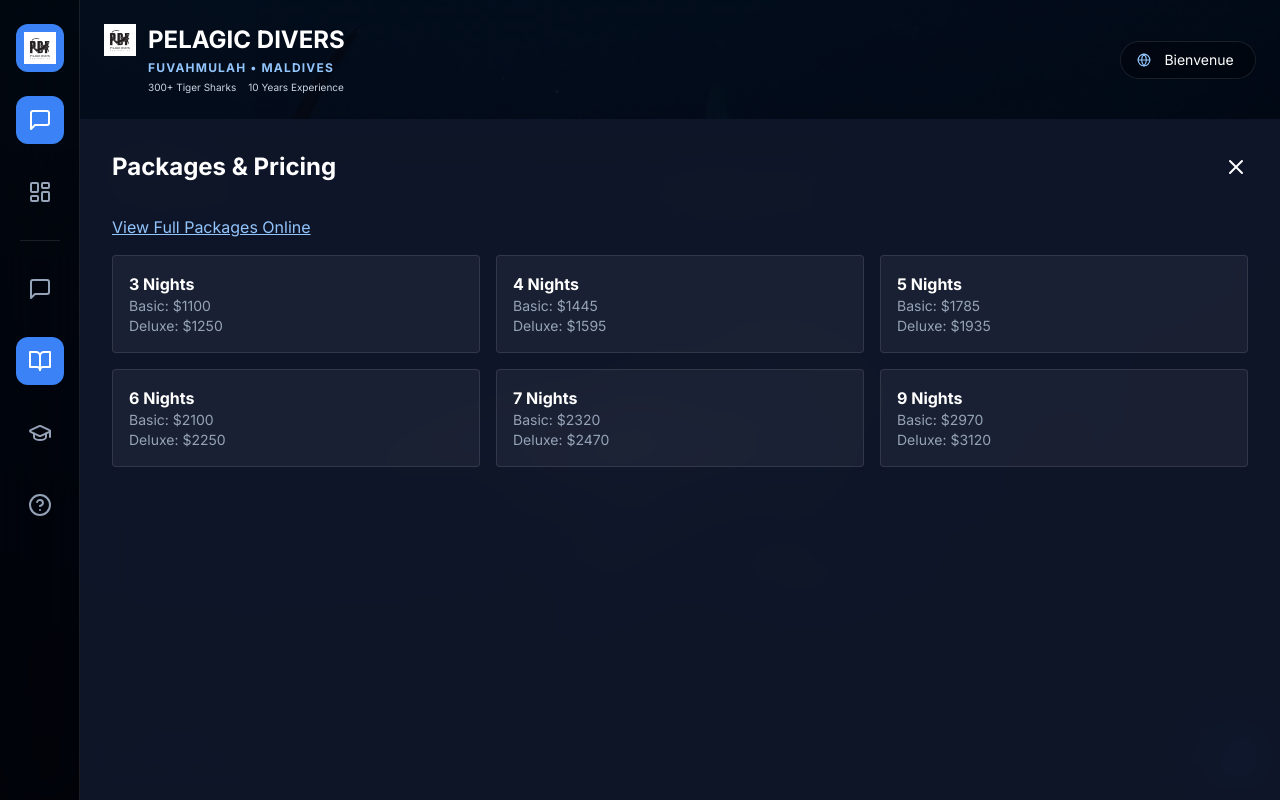
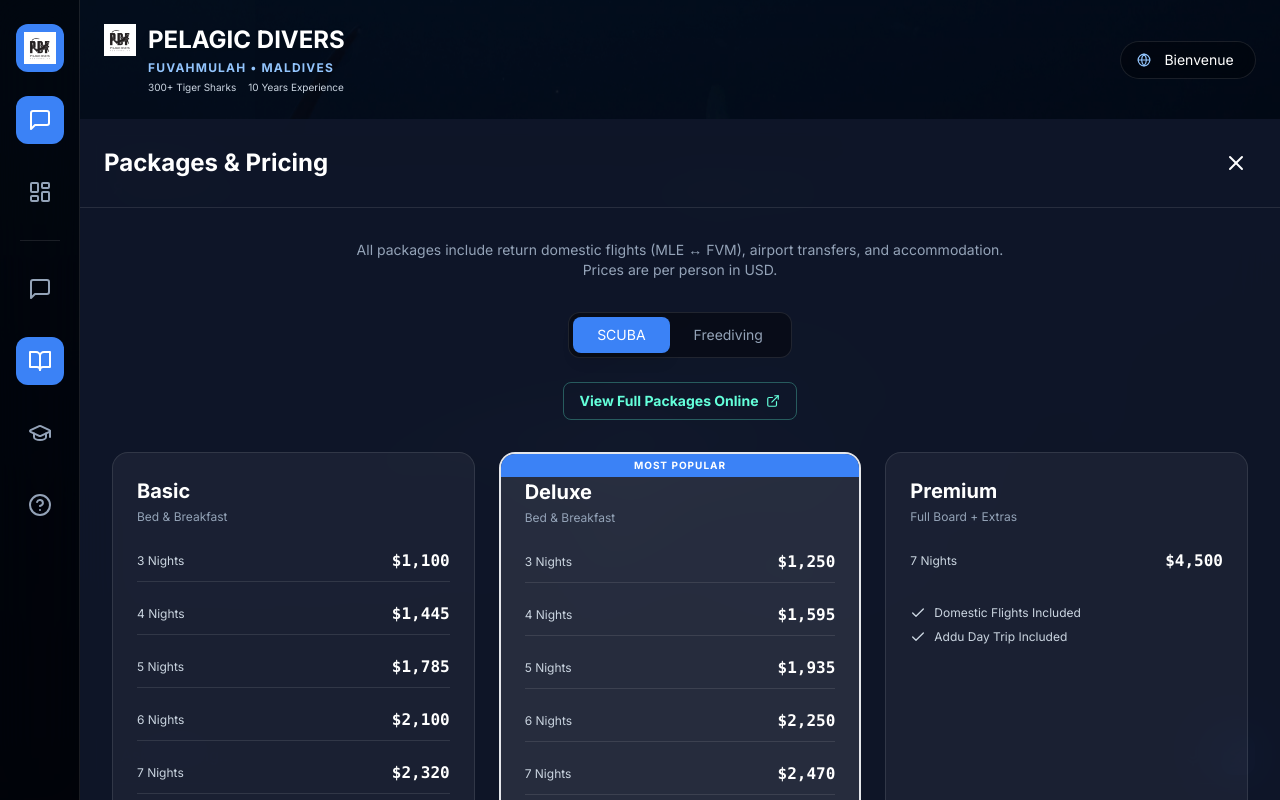
Before and after one commit to RogerHanney/Pelagic-Google-One, a React (Vite) app: page / in a window 1280 px wide. Both pictures are taken after a click on the button 39 px from the left and 361 px from the top of the page. Built offline with nearby package versions, Linux system fonts and the light colour scheme.

Commit message:
feat: use full Packages, Courses, FAQ components

```diff
--- a/src/App.tsx
+++ b/src/App.tsx
@@ -1,17 +1,18 @@
-import React, { useState, useEffect, useRef, useCallback, useMemo } from 'react';
+import React, { useState, useEffect, useRef } from 'react';
 import ReactMarkdown from 'react-markdown';
 import {
   MessageSquare, BookOpen, HelpCircle, GraduationCap, Mic, Send,
-  LayoutDashboard, Sun, Moon, Trash2, Plus, Search, Download,
-  X, Anchor, Power, LogIn, Target, TrendingUp, Globe, Check, ExternalLink
+  LayoutDashboard, Trash2, Globe, Power, X
 } from 'lucide-react';
 import {
   BACKGROUND_IMAGES, GREETINGS, BRAND_LOGO,
-  ANALYTICS_DB, DEFAULT_SPONSORS,
-  FREEDIVING_PRICES, SCUBA_PRICES, COURSES, FAQS
+  DEFAULT_SPONSORS
 } from './constants';
-import { sendMessageToGemini, connectLiveSession, decodeAudioData } from './services/geminiService';
-import { ChatMessage, PackageType, Sponsor } from './types';
+import { sendMessageToGemini } from './services/geminiService';
+import { ChatMessage, Sponsor } from './types';
+import { Packages } from './pages/Packages';
+import { Courses } from './pages/Courses';
+import { FAQ } from './pages/FAQ';
 
 // --- COMPONENTS ---
 
@@ -129,7 +130,7 @@
                </header>
                <div className="grid grid-cols-1 lg:grid-cols-3 gap-8">
                   <div className="bg-white p-6 rounded-xl border shadow-sm">
-                    <h3 className="font-bold mb-4 flex items-center gap-2"><Target size={18}/> Campaign Strategy</h3>
+                    <h3 className="font-bold mb-4 flex items-center gap-2">Campaign Strategy</h3>
                     <p className="text-sm text-slate-500 mb-4">Add partners to influence AI answers.</p>
                     <form onSubmit={(e) => {
                         e.preventDefault();
@@ -145,7 +146,7 @@
                     </form>
                   </div>
                   <div className="lg:col-span-2 bg-white p-6 rounded-xl border shadow-sm">
-                    <h3 className="font-bold mb-4 flex items-center gap-2"><TrendingUp size={18}/> Active Campaigns</h3>
+                    <h3 className="font-bold mb-4 flex items-center gap-2">Active Campaigns</h3>
                     <table className="w-full text-left text-sm">
                         <thead className="bg-slate-50"><tr><th className="p-3">Category</th><th className="p-3">Partner</th><th className="p-3">Target</th><th className="p-3">Action</th></tr></thead>
                         <tbody>
@@ -183,51 +184,18 @@
             <div className="flex-1 relative overflow-hidden">
                {activeView !== 'chat' && (
                  <div className="absolute inset-0 bg-slate-900/95 backdrop-blur-xl z-20 flex flex-col animate-in slide-in-from-bottom-5">
-                    <div className="flex justify-between p-8">
+                    <div className="flex justify-between items-center p-6 border-b border-white/10">
                         <h2 className="text-2xl font-bold text-white">
                             {activeView==='packages' && 'Packages & Pricing'}
                             {activeView==='courses' && 'SSI Certifications'}
-                            {activeView==='faq' && 'FAQ'}
+                            {activeView==='faq' && 'Frequently Asked Questions'}
                         </h2>
-                        <button onClick={() => setActiveView('chat')}><X className="text-white" /></button>
+                        <button onClick={() => setActiveView('chat')} className="p-2 hover:bg-white/10 rounded-lg transition-colors"><X className="text-white" /></button>
                     </div>
-                    <div className="flex-1 overflow-auto p-8 pt-0">
-                        {activeView === 'packages' && (
-                            <div className="space-y-4">
-                                <a href="https://www.pelagicdiversfuvahmulah.com/packages/" target="_blank" className="text-blue-300 underline block mb-4">View Full Packages Online</a>
-                                <div className="grid md:grid-cols-3 gap-4">
-                                    {SCUBA_PRICES.map((p, i) => (
-                                        <div key={i} className="bg-white/5 p-4 rounded border border-white/10">
-                                            <div className="font-bold text-white">{p.nights} Nights</div>
-                                            <div className="text-sm text-slate-400">Basic: ${p.basic}</div>
-                                            <div className="text-sm text-slate-400">Deluxe: ${p.deluxe}</div>
-                                        </div>
-                                    ))}
-                                </div>
-                            </div>
-                        )}
-                        {activeView === 'courses' && (
-                            <div className="space-y-2">
-                                <div className="text-blue-300 mb-4 font-bold">SSI CENTER ONLY</div>
-                                {COURSES.map((c, i) => (
-                                    <div key={i} className="flex justify-between bg-white/5 p-3 rounded border border-white/10">
-                                        <span className="text-white">{c.name}</span>
-                                        <span className="font-mono font-bold">${c.price}</span>
-                                    </div>
-                                ))}
-                            </div>
-                        )}
-                        {activeView === 'faq' && (
-                            <div className="space-y-4">
-                                {FAQS.map((f, i) => (
-                                    <div key={i} className="bg-white/5 p-4 rounded border border-white/10">
-                                        <div className="text-blue-300 text-xs uppercase mb-1">{f.category}</div>
-                                        <div className="font-bold text-white mb-1">{f.question}</div>
-                                        <div className="text-sm text-slate-300">{f.answer}</div>
-                                    </div>
-                                ))}
-                            </div>
-                        )}
+                    <div className="flex-1 overflow-auto">
+                        {activeView === 'packages' && <Packages />}
+                        {activeView === 'courses' && <Courses />}
+                        {activeView === 'faq' && <FAQ />}
                     </div>
                  </div>
                )}
```
